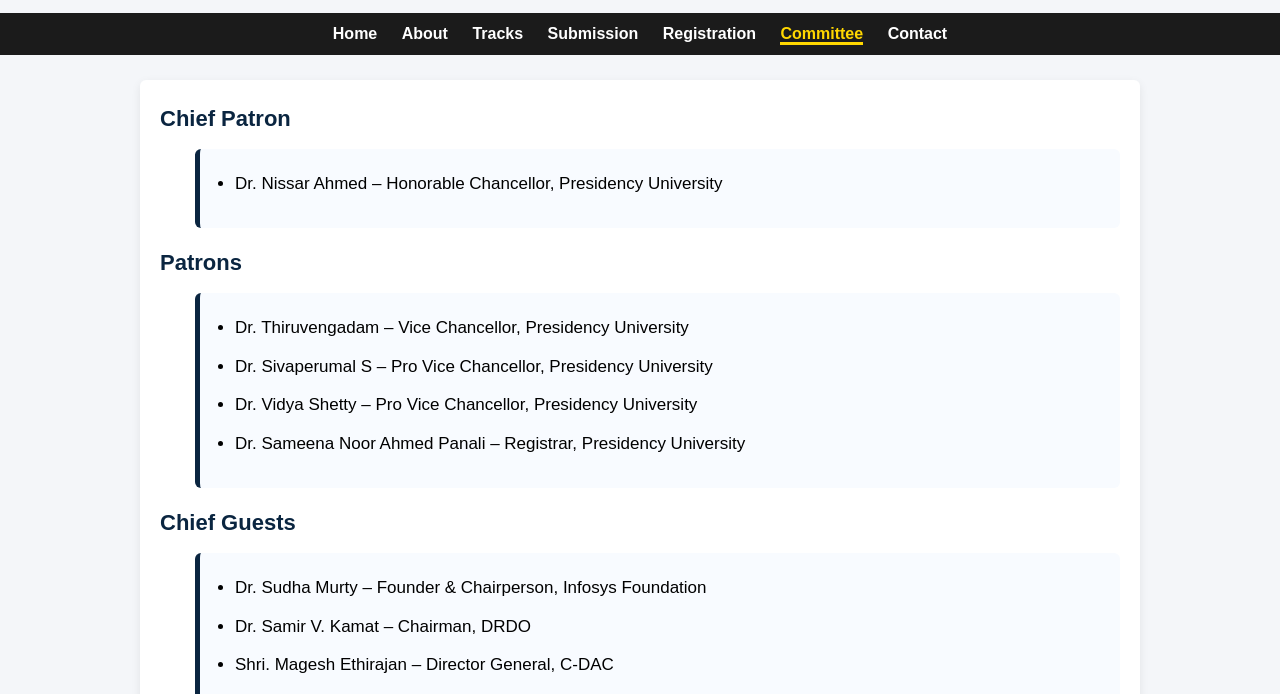
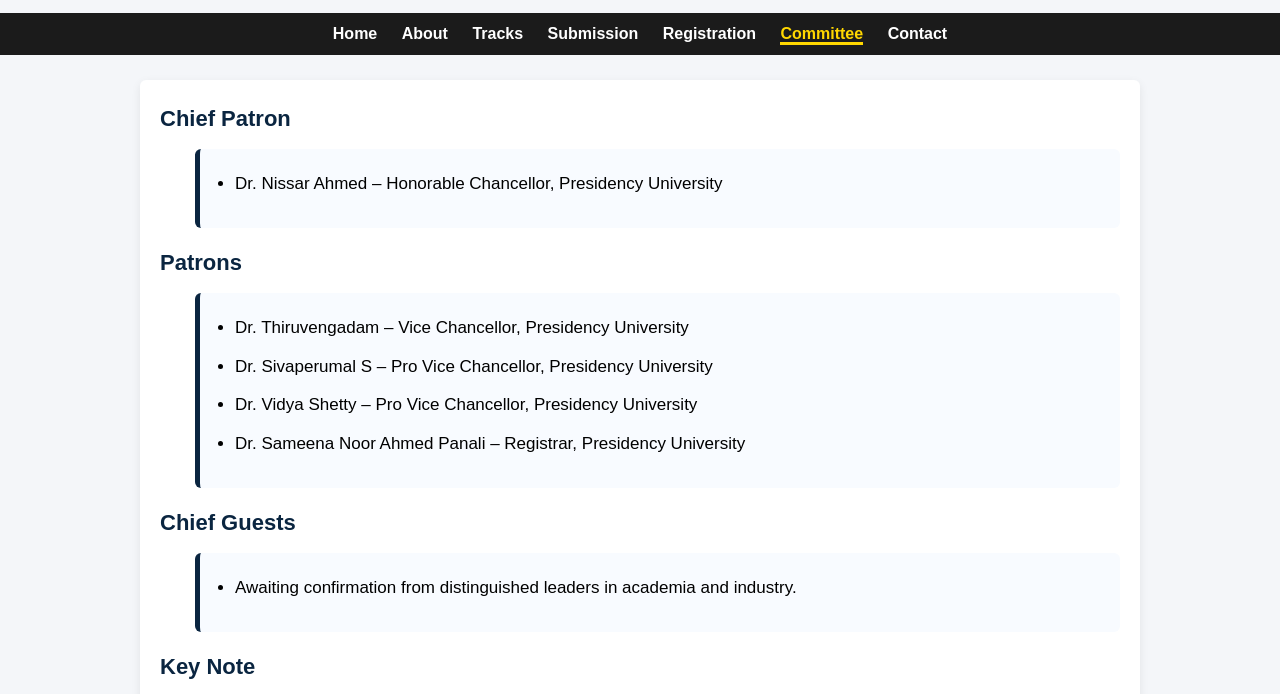
Before and after one commit to rahulyadav0806x/Web-Project, a plain HTML site: page committee.html in a window 1280 px wide. Shown: the part 101-795 px from the top of the page. Drawn offline with Linux system fonts and the light colour scheme.

Commit message:
image added

```diff
--- a/committee.html
+++ b/committee.html
@@ -49,9 +49,7 @@
 
 <h2>Chief Guests</h2>
 <ul>
-<li>Dr. Sudha Murty – Founder & Chairperson, Infosys Foundation</li>
-<li>Dr. Samir V. Kamat – Chairman, DRDO</li>
-<li>Shri. Magesh Ethirajan – Director General, C-DAC</li>
+<li>Awaiting confirmation from distinguished leaders in academia and industry.</li>
 </ul>
 
 <h2>Key Note</h2>
```
Also changed, not shown: index.html (+2 -2 lines), Images/naac-b.jpeg (added).
